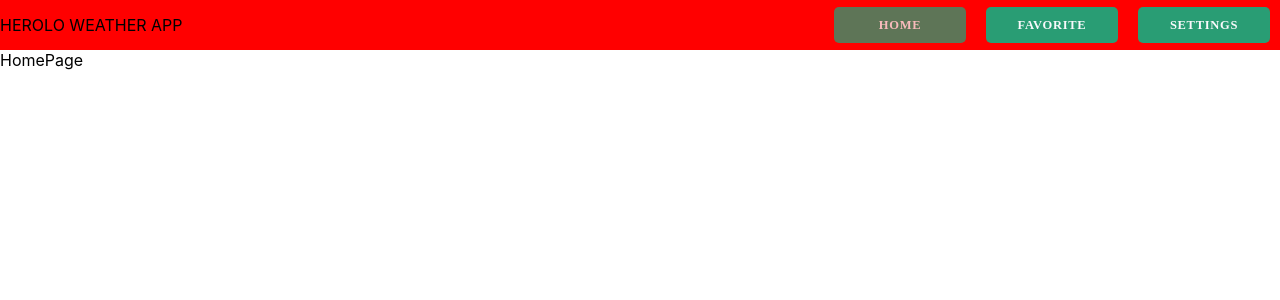
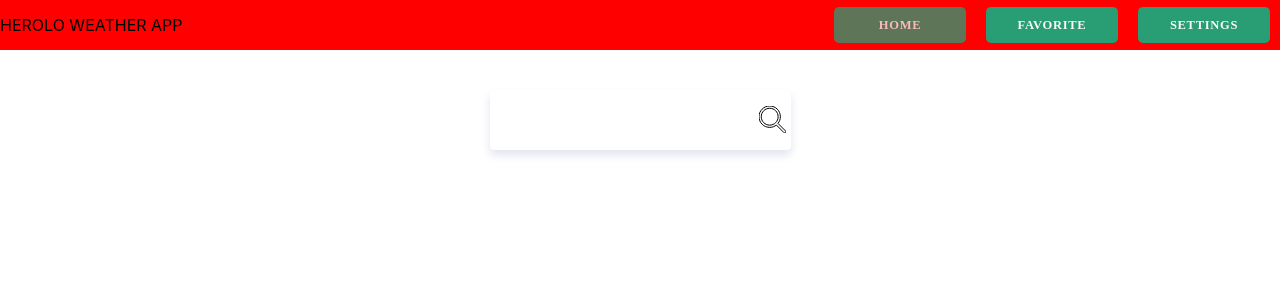
Before and after one commit to roee030/Roee-Angel-09-11-2021, a React (Create React App) app: page / in a window 1280 px wide. Shown: the top 300 px of the page. Built offline with nearby package versions, Linux system fonts and the light colour scheme; a web font is replaced by a local one.

Commit message:
add input

```diff
--- a/src/pages/common/input/Input.jsx
+++ b/src/pages/common/input/Input.jsx
@@ -1,6 +1,7 @@
 import React from 'react';
 import styles from './Input.module.scss';
 import PropTypes from 'prop-types';
+import { ReactComponent as SearchIcon } from 'assets/icons/search.svg';
 import clsx from 'clsx';
 
 const Input = ({
@@ -9,6 +10,7 @@ const Input = ({
     hasError,
     name,
     value,
+    onClick,
     onChange,
     classes = {},
     disabled,
@@ -17,7 +19,10 @@ const Input = ({
 }) => {
     return (
         <div className={clsx(styles.root, classes.root)}>
-            <label className={clsx(styles.label, classes.label)}>{label}</label>
+            {/* <label className={clsx(styles.label, classes.label)}>{label}</label> */}
+            <div className={styles.searchIcon} onclick={onClick}>
+                <SearchIcon stroke='black' />
+            </div>
             <div className={clsx(styles.fieldWrapper, classes.fieldWrapper)}>
                 <input
                     className={clsx({
@@ -42,9 +47,9 @@ const Input = ({
 };
 
 Input.propTypes = {
-    name: PropTypes.string.isRequired,
-    value: PropTypes.any.isRequired,
-    label: PropTypes.string.isRequired,
+    name: PropTypes.string,
+    value: PropTypes.any,
+    label: PropTypes.string,
     onChange: PropTypes.func.isRequired,
     errorMessage: PropTypes.string,
     hasError: PropTypes.bool,
--- a/src/pages/common/input/Input.module.scss
+++ b/src/pages/common/input/Input.module.scss
@@ -1 +1,53 @@
-@import "../../scss/theme";
+@import "scss/theme";
+
+.root {
+    margin-top: 40px;
+    position: relative;
+    .searchIcon {
+        position: absolute;
+        top: 16px;
+        z-index: 1;
+        right: 0;
+        cursor: pointer;
+        margin-right: 5px;
+    }
+    .label {
+        width: 113px;
+        padding-top: 10px;
+        @include text($isBold: true, $isUpper: true, $color: $blackPrimary);
+        margin-right: 5px;
+    }
+
+    .fieldWrapper {
+        @include flex-column-start();
+        align-items: flex-start;
+
+        .field {
+            height: 20px;
+            width: 261px;
+            border: unset;
+            border-radius: 4px;
+            box-shadow: 0 5px 10px 0 #e0e4ee;
+            background-color: #ffffff;
+
+            @include text($color: $blackPrimary, $isBold: true);
+            padding: 20px;
+
+            &.disabled {
+                color: $whiteSecondary;
+            }
+        }
+
+        .fieldErrorMessage {
+            min-height: 17px;
+            padding-top: 3px;
+            visibility: hidden;
+            @include text($fontSize: 11px, $color: $primaryRed);
+            text-transform: capitalize;
+
+            &.show {
+                visibility: visible;
+            }
+        }
+    }
+}
--- a/src/pages/home/HomePage.jsx
+++ b/src/pages/home/HomePage.jsx
@@ -1,9 +1,15 @@
 import React from 'react';
+import Input from 'pages/common/input/Input';
+import styles from './HomePage.module.scss';
 
 const HomePage = () => {
     return (
-        <div>
-            HomePage
+        <div className={styles.root}>
+            <div className={styles.searchInput}>
+                <Input
+                    onChange={(e) => console.log(e)}
+                />
+            </div>
         </div>
     );
 };
--- a/src/pages/home/HomePage.module.scss
+++ b/src/pages/home/HomePage.module.scss
@@ -0,0 +1,8 @@
+@import "scss/theme";
+
+.root {
+    .searchInput {
+        display: flex;
+        justify-content: center;
+    }
+}
--- a/src/pages/layout/page-header/PageHeader.jsx
+++ b/src/pages/layout/page-header/PageHeader.jsx
@@ -3,7 +3,7 @@ import styles from './PageHeader.module.scss';
 import clsx from 'clsx';
 import Button from 'pages/common/button/Button';
 import useBreakpoints from 'utility/hooks/useBreakpoints';
-import logo from 'assest/icons/herolo_logo.png';
+import logo from 'assets/icons/herolo_logo.png';
 import { useLocation, useHistory } from 'react-router-dom';
 import ROUTES from 'routes';
 import SettingMenu from './SettingMenu';
--- a/src/pages/layout/page-header/SettingMenu.jsx
+++ b/src/pages/layout/page-header/SettingMenu.jsx
@@ -51,16 +51,15 @@ const SettingMenu = () => {
     return (
         <div className={styles.menuRoot}>
             <span>Degree unit:</span>
-
             <Stack direction="row" spacing={1} alignItems="center">
-                <Typography>Off</Typography>
-                <AntSwitch defaultChecked inputProps={{ 'montserrat': 'ant design' }} />
-                <Typography>On</Typography>
+                <Typography>°C</Typography>
+                <AntSwitch onChange={(e) => console.log('change', e.target.checked)} defaultChecked inputProps={{ 'montserrat': 'ant design' }} />
+                <Typography>°F</Typography>
             </Stack>
             <span>Dark Mode:</span>
             <Stack direction="row" spacing={1} alignItems="center">
                 <Typography>Off</Typography>
-                <AntSwitch defaultChecked inputProps={{ 'montserrat': 'ant design' }} />
+                <AntSwitch onChange={(e) => console.log('change', e.target.checked)} defaultChecked inputProps={{ 'montserrat': 'ant design' }} />
                 <Typography>On</Typography>
             </Stack>
         </div>
--- a/src/scss/_mixins.scss
+++ b/src/scss/_mixins.scss
@@ -22,6 +22,12 @@
     align-items: center;
 }
 
+@mixin flex-column-center() {
+    display: flex;
+    flex-direction: column;
+    justify-content: center;
+    align-items: center;
+}
 @mixin children-margin($left: initial, $right: initial, $bottom: initial) {
     & > :not(:last-child) {
         margin-left: $left;
@@ -29,7 +35,15 @@
         margin-bottom: $bottom;
     }
 }
+@mixin flex-column-start() {
+    @include flex-column-center();
+    justify-content: flex-start;
+}
 
+@mixin flex-row-start() {
+    @include flex-row-center();
+    justify-content: flex-start;
+}
 @mixin children-margin-left($left) {
     @include children-margin($left: $left);
 }
```
Also changed, not shown: src/assets/icons/herolo_logo.png (renamed from src/assest/icons/herolo_logo.png), src/assets/icons/search.svg (added).
